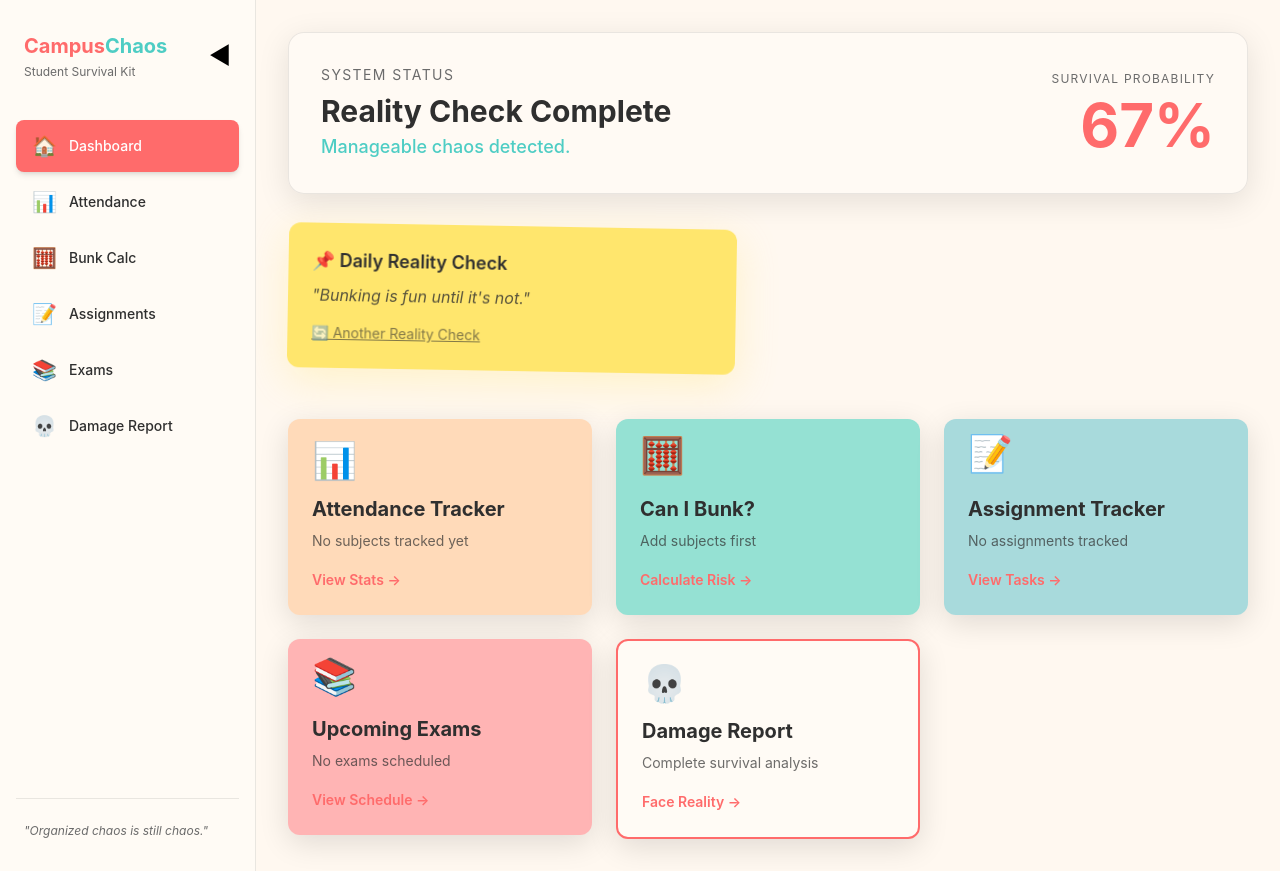
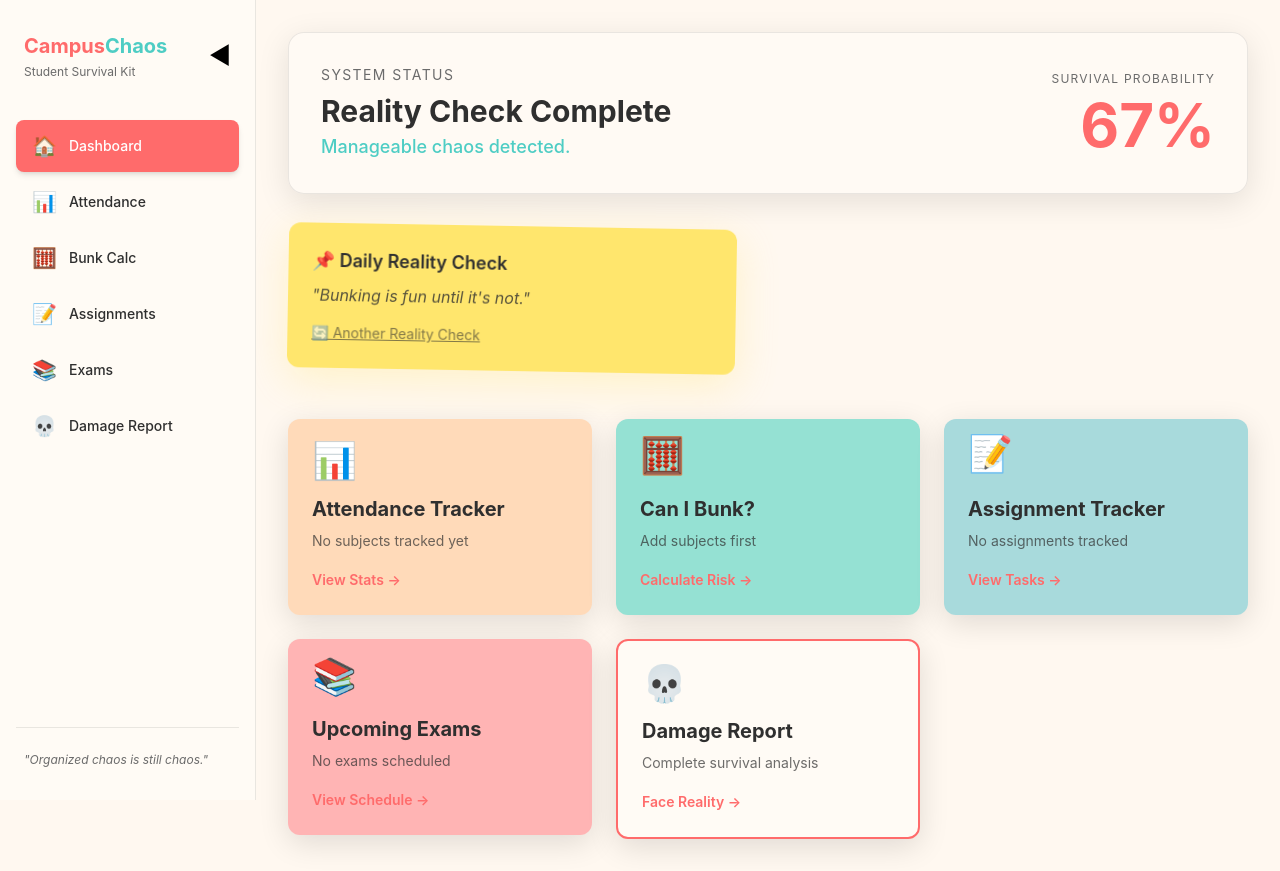
Before and after one commit to purvxi/campus-chaos, a React (Vite) app: page /dashboard in a window 1280 px wide. Built offline with nearby package versions, Linux system fonts and the light colour scheme; no server answers; the database is empty.

Commit message:
fix: resolve mobile sidebar blank space issue

```diff
--- a/src/components/Sidebar.jsx
+++ b/src/components/Sidebar.jsx
@@ -49,10 +49,16 @@ export default function Sidebar() {
 
       {/* Sidebar */}
       <aside className={`
-        ${isMobile ? 'fixed top-0 left-0 h-full z-40' : 'relative'}
-        min-h-screen bg-card border-r border-txt/10 flex flex-col py-8 transition-all duration-300
-        ${isOpen ? 'w-64 px-4' : isMobile ? '-translate-x-full w-64 px-4' : 'w-20 px-2'}
-      `}>
+  ${isMobile ? 'fixed top-0 left-0 h-screen z-40' : 'relative h-screen'}
+  bg-card border-r border-txt/10 flex flex-col py-8
+  transform transition-all duration-300
+  ${isOpen
+      ? 'translate-x-0 w-64 px-4'
+      : isMobile
+          ? '-translate-x-full w-64 px-4'
+          : 'w-20 px-2'
+  }
+`}>
 
         {/* Logo & Toggle */}
         <div className="flex items-center justify-between mb-10 px-2">
```
